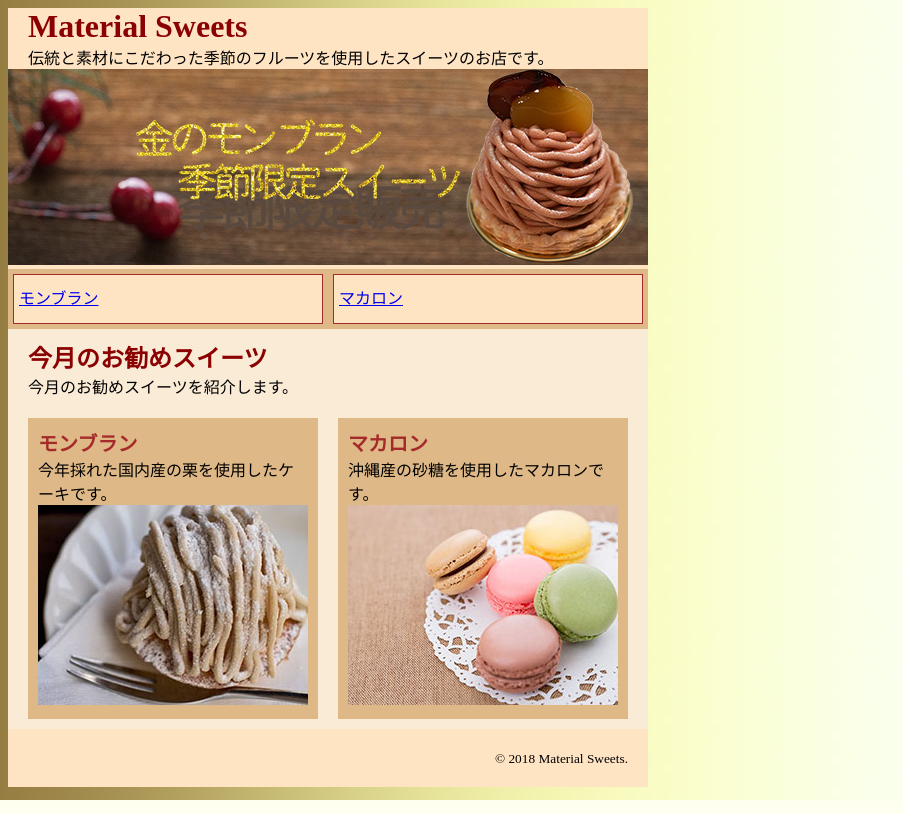
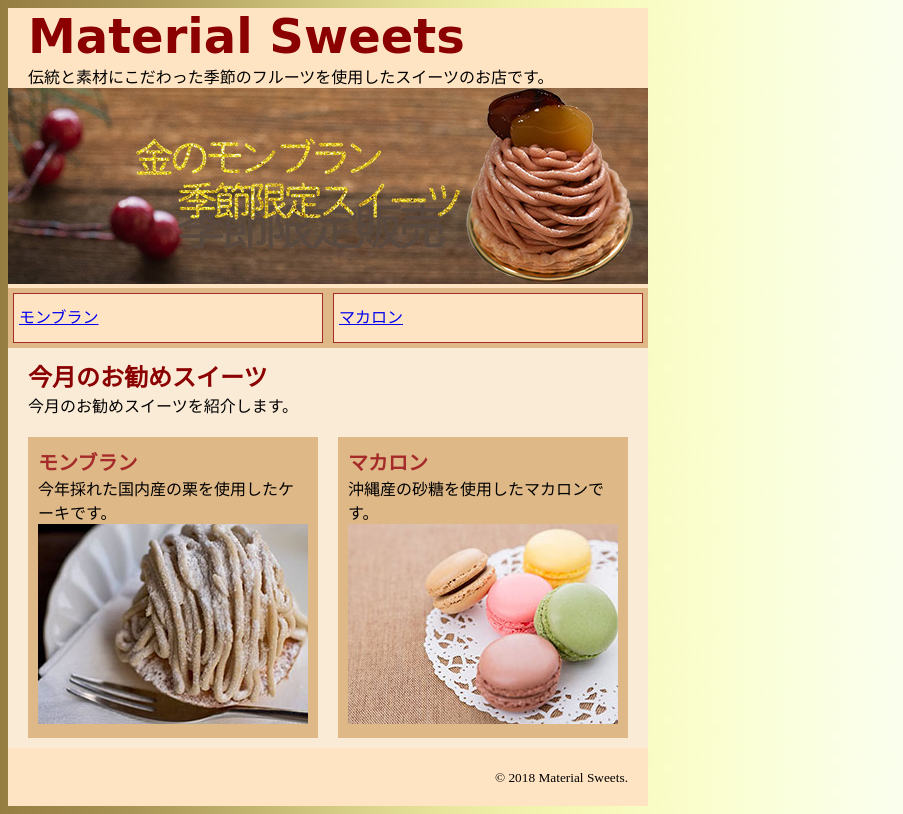
Before and after one commit to f-aoki/webdesign, a plain HTML site: page sample34ww.html in a window 1280 px wide. Shown: the whole page, without its empty margins (0-903 px from the left). Drawn offline with Linux system fonts and the light colour scheme.

Commit message:
Update h1 font size and family in style34w.css
Increased font size of h1 and added font family.

```diff
--- a/style34w.css
+++ b/style34w.css
@@ -18,7 +18,8 @@
             }
             h1{
                 margin-left: 20px;
-                font-size: 32px;
+                font-size: 48px;
+                font-family: "Pacifico", cursive;
                 color:darkred;
             }
             header p{margin-left: 20px;}
```
